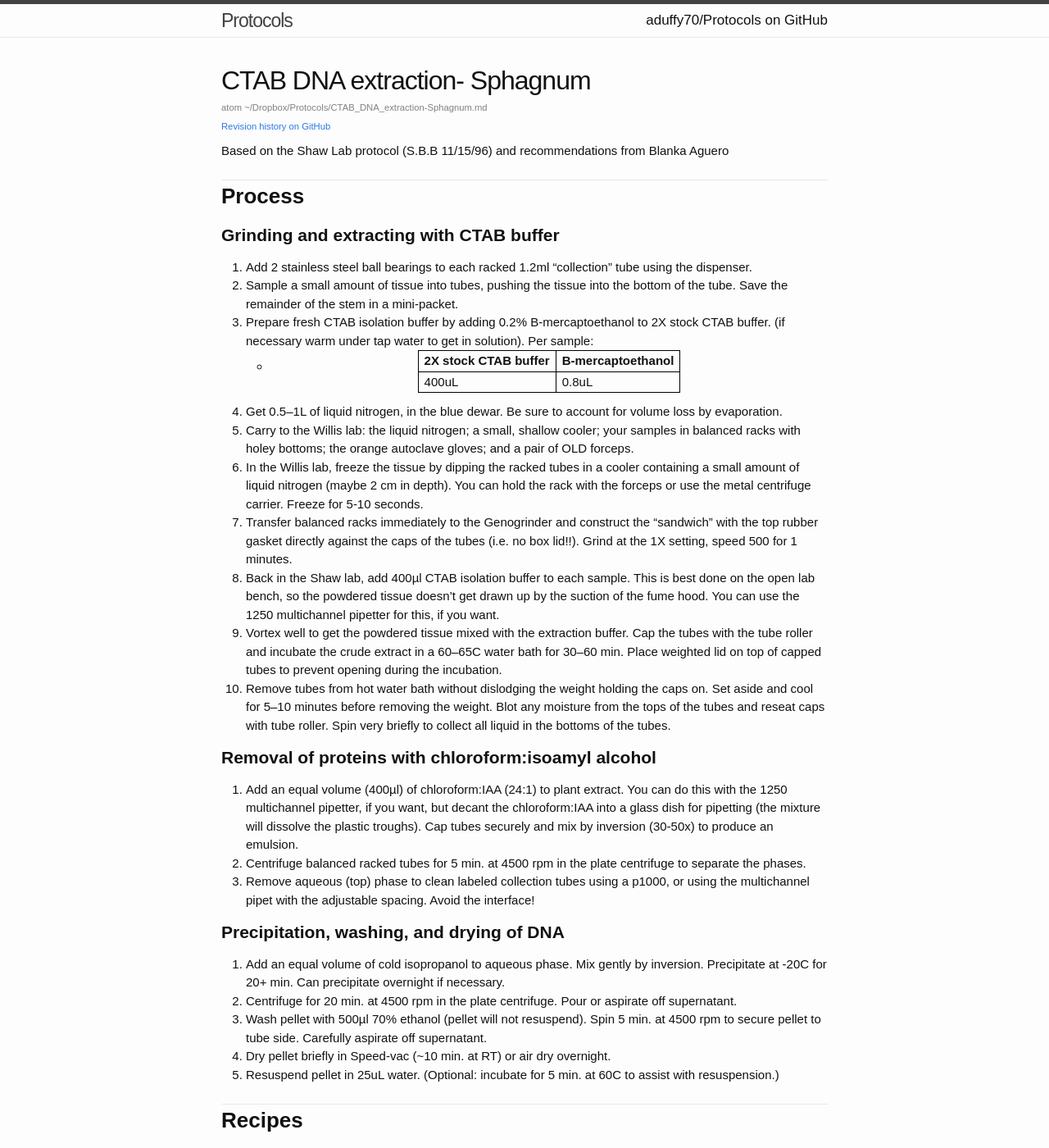
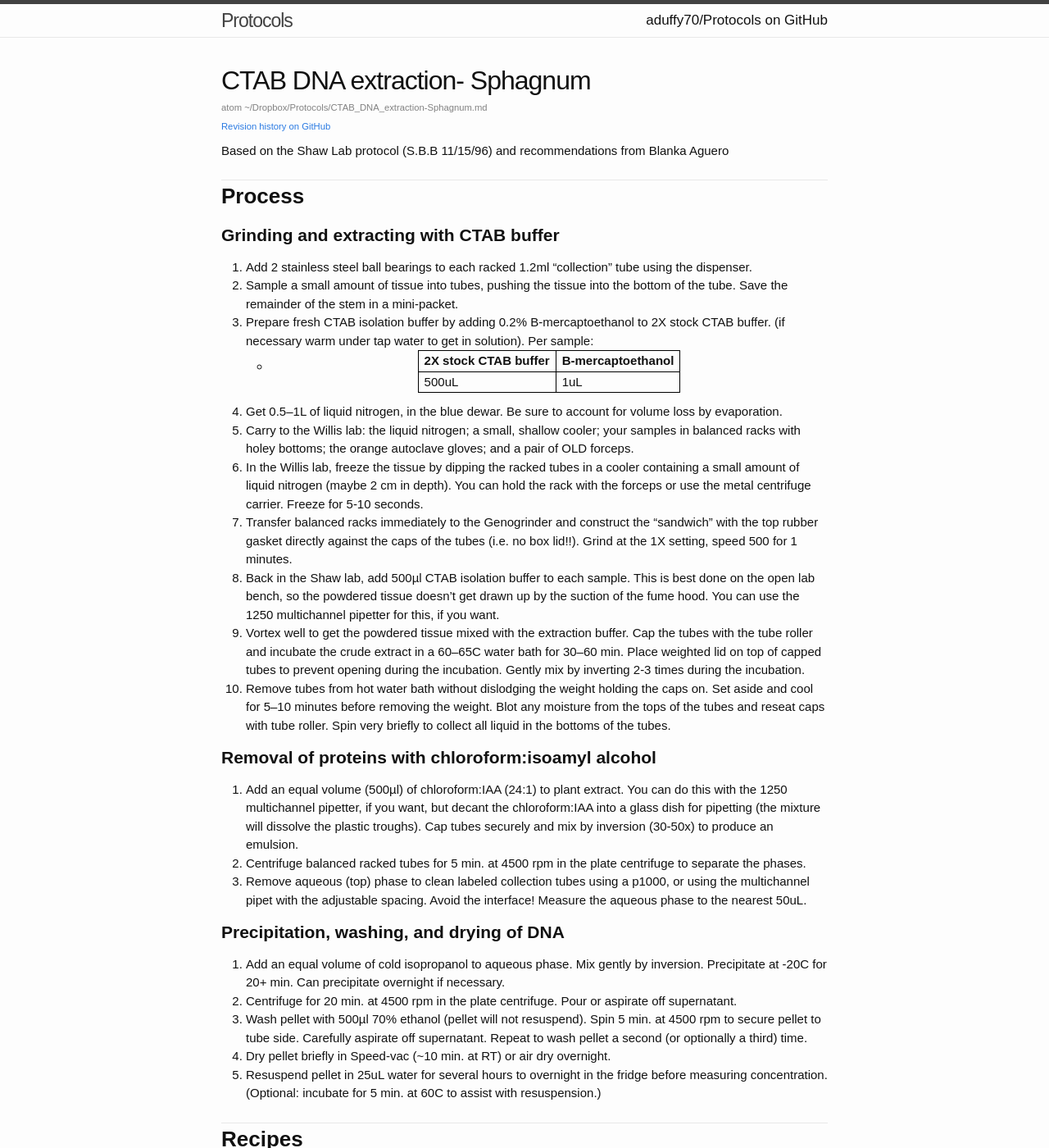
Before and after one commit to aduffy70/Protocols, a Jekyll site: the page built from CTAB_DNA_extraction-Sphagnum.md, in a window 1280 px wide and 1400 px high. Shown: the whole window at 82% size. Built offline with Jekyll 4.4.1, drawn with Linux system fonts in a browser that asks for light colours; some web fonts are replaced.

Commit message:
We can use 500uL CTAB and Chloroform:Isoamyl our centrifuge tubes.

```diff
--- a/CTAB_DNA_extraction-Sphagnum.md
+++ b/CTAB_DNA_extraction-Sphagnum.md
@@ -14,29 +14,29 @@
 1. Prepare fresh CTAB isolation buffer by adding 0.2% B-mercaptoethanol to 2X stock CTAB buffer. (if necessary warm under tap water to get in solution). Per sample:
   * | 2X stock CTAB buffer | B-mercaptoethanol |
     | -------------------- | ----------------- |
-    | 400uL | 0.8uL |
+    | 500uL | 1uL |
 
 1. Get 0.5--1L of liquid nitrogen, in the blue dewar. Be sure to account for volume loss by evaporation.
 1. Carry to the Willis lab: the liquid nitrogen; a small, shallow cooler; your samples in balanced racks with holey bottoms; the orange autoclave gloves; and a pair of OLD forceps.
 1. In the Willis lab, freeze the tissue by dipping the racked tubes in a cooler containing a small amount of liquid nitrogen (maybe 2 cm in depth). You can hold the rack with the forceps or use the metal centrifuge carrier. Freeze for 5-10 seconds.
 1. Transfer balanced racks immediately to the Genogrinder and construct the “sandwich” with the top rubber gasket directly against the caps of the tubes (i.e. no box lid!!). Grind at the 1X setting, speed 500 for 1 minutes.
-1. Back in the Shaw lab, add 400µl CTAB isolation buffer to each sample.  This is best done on the open lab bench, so the powdered tissue doesn't get drawn up by the suction of the fume hood.  You can use the 1250 multichannel pipetter for this, if you want.
-1. Vortex well to get the powdered tissue mixed with the extraction buffer. Cap the tubes with the tube roller and incubate the crude extract in a 60--65C water bath for 30--60 min.  Place weighted lid on top of capped tubes to prevent opening during the incubation.
+1. Back in the Shaw lab, add 500µl CTAB isolation buffer to each sample.  This is best done on the open lab bench, so the powdered tissue doesn't get drawn up by the suction of the fume hood.  You can use the 1250 multichannel pipetter for this, if you want.
+1. Vortex well to get the powdered tissue mixed with the extraction buffer. Cap the tubes with the tube roller and incubate the crude extract in a 60--65C water bath for 30--60 min.  Place weighted lid on top of capped tubes to prevent opening during the incubation. Gently mix by inverting 2-3 times during the incubation.
 1. Remove tubes from hot water bath without dislodging the weight holding the caps on. Set aside and cool for 5--10 minutes before removing the weight. Blot any moisture from the tops of the tubes and reseat caps with tube roller. Spin very briefly to collect all liquid in the bottoms of the tubes.
 
 ## Removal of proteins with chloroform:isoamyl alcohol
 
-1. Add an equal volume (400µl) of chloroform:IAA (24:1) to plant extract.  You can do this with the 1250 multichannel pipetter, if you want, but decant the chloroform:IAA into a glass dish for pipetting (the mixture will dissolve the plastic troughs). Cap tubes securely and mix by inversion (30-50x) to produce an emulsion.
+1. Add an equal volume (500µl) of chloroform:IAA (24:1) to plant extract.  You can do this with the 1250 multichannel pipetter, if you want, but decant the chloroform:IAA into a glass dish for pipetting (the mixture will dissolve the plastic troughs). Cap tubes securely and mix by inversion (30-50x) to produce an emulsion.
 1. Centrifuge balanced racked tubes for 5 min. at 4500 rpm in the plate centrifuge to separate the phases.
-1. Remove aqueous (top) phase to clean labeled collection tubes using a p1000, or using the multichannel pipet with the adjustable spacing.  Avoid the interface!
+1. Remove aqueous (top) phase to clean labeled collection tubes using a p1000, or using the multichannel pipet with the adjustable spacing.  Avoid the interface! Measure the aqueous phase to the nearest 50uL.
 
 ## Precipitation, washing, and drying of DNA
 
 1. Add an equal volume of cold isopropanol to aqueous phase.  Mix gently by inversion.  Precipitate at -20C for 20+ min.  Can precipitate overnight if necessary.
 1. Centrifuge for 20 min. at 4500 rpm in the plate centrifuge.  Pour or aspirate off supernatant.
-1. Wash pellet with 500µl 70% ethanol (pellet will not resuspend).  Spin 5 min. at 4500 rpm to secure pellet to tube side.  Carefully aspirate off supernatant.
+1. Wash pellet with 500µl 70% ethanol (pellet will not resuspend).  Spin 5 min. at 4500 rpm to secure pellet to tube side.  Carefully aspirate off supernatant. Repeat to wash pellet a second (or optionally a third) time.
 1. Dry pellet briefly in Speed-vac (~10 min. at RT) or air dry overnight.
-1. Resuspend pellet in 25uL water. (Optional: incubate for 5 min. at 60C to assist with resuspension.)
+1. Resuspend pellet in 25uL water for several hours to overnight in the fridge before measuring concentration. (Optional: incubate for 5 min. at 60C to assist with resuspension.)
 
 
 # Recipes
```
